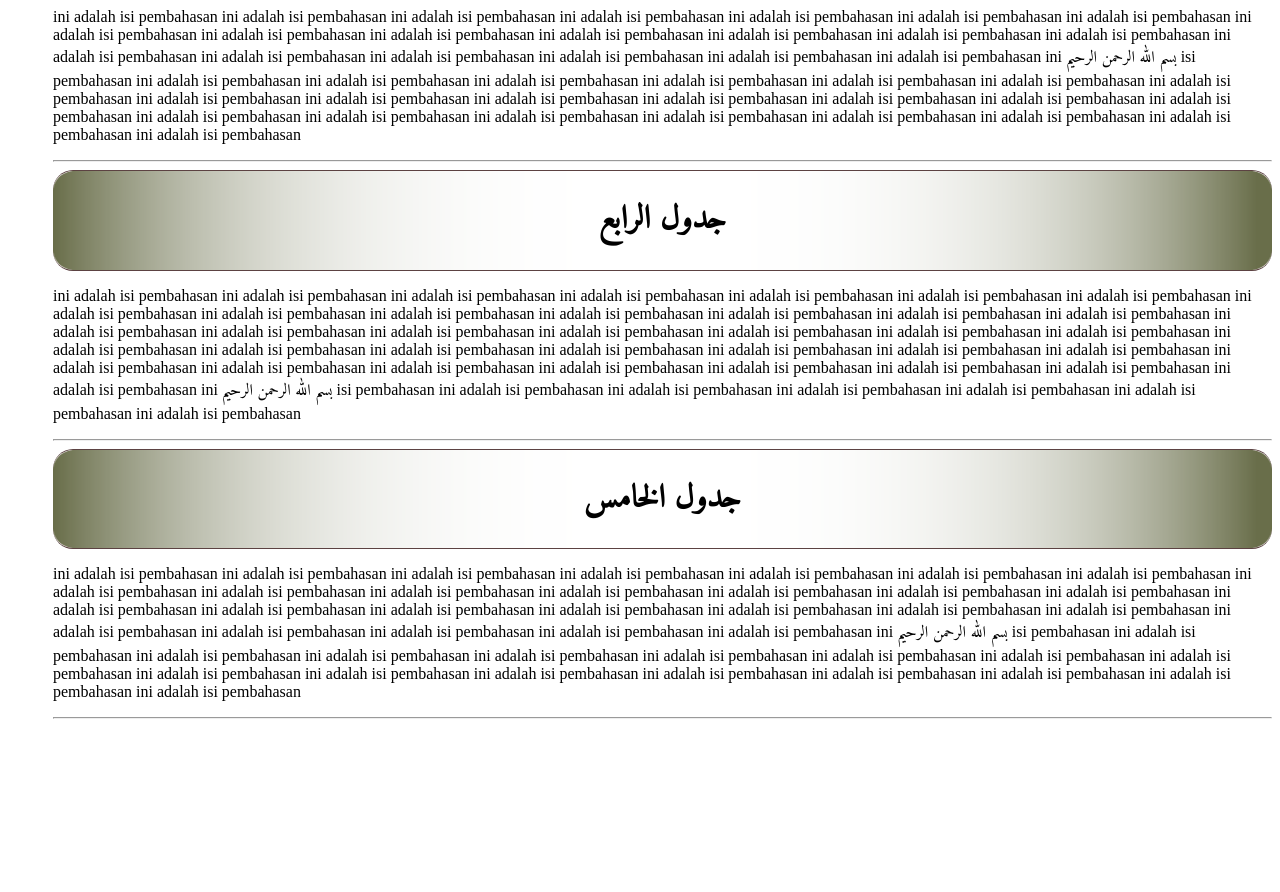
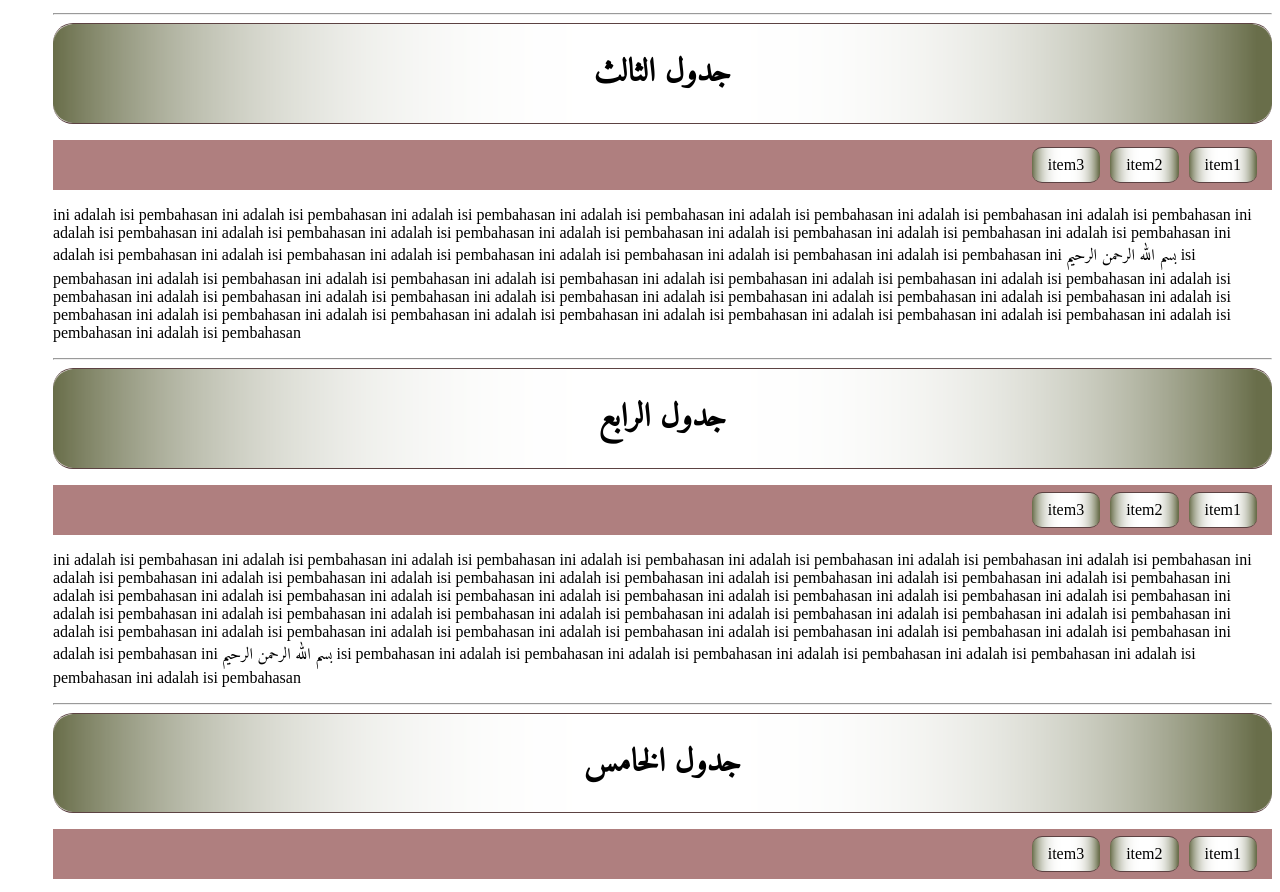
Before and after one commit to Kobong118/ikhwani-media, a plain HTML site: page stemplet bloger/mode-book.html in a window 1280 px wide. Shown: the part 745-1637 px from the top of the page. Before the commit the page ends 1472 px from the top, so only its background shows below. Drawn offline with Linux system fonts and the light colour scheme.

Commit message:
navigasi

```diff
--- a/stemplet bloger/mode-book.css
+++ b/stemplet bloger/mode-book.css
@@ -22,12 +22,12 @@ a {
     padding: 10px 0 10px 0;
 
 }
-.mb-menu ul {
+ul {
     list-style-type: none;
     padding: 0 10px 0 5px;
   }
 
-  .mb-menu  ul li {
+   ul li {
     padding: 8px 16px;
     margin: 5px 0 5px 0;
     border-top: 1px solid #5c4242;
@@ -38,6 +38,20 @@ a {
     background-size:100% 100%;
     background-repeat: no-repeat;
     text-align: center;
+  }
+  .navig{
+    position: -webkit-sticky;
+    position: sticky;
+    top: 20px;
+    height: 50px;
+    background-color: rgb(175, 127, 127);
+  }
+  .navig ul{
+    padding-top: 7px;
+  }
+  .navig ul li{
+    float: right;
+    margin: 0 5px 0 5px;
   }
 
 .hidden{
--- a/stemplet bloger/mode-book.html
+++ b/stemplet bloger/mode-book.html
@@ -18,26 +18,51 @@
     <div class="mb-main">
         <div class="konten" >
             <div class="mb-head"><h1>جدول الاول</h1></div>
+            <div class="navig"><ul>
+                <li>item1</li>
+                <li>item2</li>
+                <li>item3</li>
+            </ul></div>
             <div class="mb-body"><p>ini adalah isi pembahasan ini adalah isi pembahasan ini adalah isi pembahasan ini adalah isi pembahasan ini adalah isi pembahasan ini adalah isi pembahasan ini adalah isi pembahasan ini adalah isi pembahasan ini adalah isi pembahasan ini adalah isi pembahasan ini adalah isi pembahasan ini adalah isi pembahasan ini adalah isi pembahasan ini adalah isi pembahasan ini <span>بسم الله الرحمن الرحيم</span> isi pembahasan ini adalah isi pembahasan ini adalah isi pembahasan ini adalah isi pembahasan ini adalah isi pembahasan ini adalah isi pembahasan ini adalah isi pembahasan ini adalah isi pembahasan ini adalah isi pembahasan ini adalah isi pembahasan ini adalah isi pembahasan ini adalah isi pembahasan ini adalah isi pembahasan ini adalah isi pembahasan ini adalah isi pembahasan ini adalah isi pembahasan ini adalah isi pembahasan ini adalah isi pembahasan ini adalah isi pembahasan ini adalah isi pembahasan ini adalah isi pembahasan ini adalah isi pembahasan ini adalah isi pembahasan ini adalah isi pembahasan ini adalah isi pembahasan ini adalah isi pembahasan ini adalah isi pembahasan ini adalah isi pembahasan ini adalah isi pembahasan </p></div>
             <hr>
         </div>
         <div class="konten" >
             <div class="mb-head"><h1>جدول الثاني</h1></div>
+            <div class="navig"><ul>
+                <li>item1</li>
+                <li>item2</li>
+                <li>item3</li>
+            </ul></div>
             <div class="mb-body"><p>ini adalah isi pembahasan ini adalah isi pembahasan ini adalah isi pembahasan ini adalah isi pembahasan ini adalah isi pembahasan ini adalah isi pembahasan ini adalah isi pembahasan ini adalah isi pembahasan ini adalah isi pembahasan ini adalah isi pembahasan ini adalah isi pembahasan ini adalah isi pembahasan ini adalah isi pembahasan ini adalah isi pembahasan ini adalah isi pembahasan ini adalah isi pembahasan ini adalah isi pembahasan ini adalah isi pembahasan ini adalah isi pembahasan ini adalah isi pembahasan ini <span>بسم الله الرحمن الرحيم</span> isi pembahasan ini adalah isi pembahasan ini adalah isi pembahasan ini adalah isi pembahasan ini adalah isi pembahasan ini adalah isi pembahasan ini adalah isi pembahasan ini adalah isi pembahasan ini adalah isi pembahasan ini adalah isi pembahasan ini adalah isi pembahasan ini adalah isi pembahasan ini adalah isi pembahasan ini adalah isi pembahasan ini adalah isi pembahasan ini adalah isi pembahasan ini adalah isi pembahasan ini adalah isi pembahasan ini adalah isi pembahasan ini adalah isi pembahasan ini adalah isi pembahasan ini adalah isi pembahasan ini adalah isi pembahasan </p></div>
             <hr>
         </div>
         <div class="konten" >
             <div class="mb-head"><h1>جدول الثالث</h1></div>
+            <div class="navig"><ul>
+                <li>item1</li>
+                <li>item2</li>
+                <li>item3</li>
+            </ul></div>
             <div class="mb-body"><p>ini adalah isi pembahasan ini adalah isi pembahasan ini adalah isi pembahasan ini adalah isi pembahasan ini adalah isi pembahasan ini adalah isi pembahasan ini adalah isi pembahasan ini adalah isi pembahasan ini adalah isi pembahasan ini adalah isi pembahasan ini adalah isi pembahasan ini adalah isi pembahasan ini adalah isi pembahasan ini adalah isi pembahasan ini adalah isi pembahasan ini adalah isi pembahasan ini adalah isi pembahasan ini adalah isi pembahasan ini adalah isi pembahasan ini adalah isi pembahasan ini <span>بسم الله الرحمن الرحيم</span> isi pembahasan ini adalah isi pembahasan ini adalah isi pembahasan ini adalah isi pembahasan ini adalah isi pembahasan ini adalah isi pembahasan ini adalah isi pembahasan ini adalah isi pembahasan ini adalah isi pembahasan ini adalah isi pembahasan ini adalah isi pembahasan ini adalah isi pembahasan ini adalah isi pembahasan ini adalah isi pembahasan ini adalah isi pembahasan ini adalah isi pembahasan ini adalah isi pembahasan ini adalah isi pembahasan ini adalah isi pembahasan ini adalah isi pembahasan ini adalah isi pembahasan ini adalah isi pembahasan ini adalah isi pembahasan </p></div>
             <hr>
         </div>
         <div class="konten" >
             <div class="mb-head"><h1>جدول الرابع</h1></div>
+            <div class="navig"><ul>
+                <li>item1</li>
+                <li>item2</li>
+                <li>item3</li>
+            </ul></div>
             <div class="mb-body"><p>ini adalah isi pembahasan ini adalah isi pembahasan ini adalah isi pembahasan ini adalah isi pembahasan ini adalah isi pembahasan ini adalah isi pembahasan ini adalah isi pembahasan ini adalah isi pembahasan ini adalah isi pembahasan ini adalah isi pembahasan ini adalah isi pembahasan ini adalah isi pembahasan ini adalah isi pembahasan ini adalah isi pembahasan ini adalah isi pembahasan ini adalah isi pembahasan ini adalah isi pembahasan ini adalah isi pembahasan ini adalah isi pembahasan ini adalah isi pembahasan ini adalah isi pembahasan ini adalah isi pembahasan ini adalah isi pembahasan ini adalah isi pembahasan ini adalah isi pembahasan ini adalah isi pembahasan ini adalah isi pembahasan ini adalah isi pembahasan ini adalah isi pembahasan ini adalah isi pembahasan ini adalah isi pembahasan ini adalah isi pembahasan ini adalah isi pembahasan ini adalah isi pembahasan ini adalah isi pembahasan ini adalah isi pembahasan ini <span>بسم الله الرحمن الرحيم</span> isi pembahasan ini adalah isi pembahasan ini adalah isi pembahasan ini adalah isi pembahasan ini adalah isi pembahasan ini adalah isi pembahasan ini adalah isi pembahasan </p></div>
             <hr>
         </div>
         <div class="konten" >
             <div class="mb-head"><h1>جدول الخامس</h1></div>
+            <div class="navig"><ul>
+                <li>item1</li>
+                <li>item2</li>
+                <li>item3</li>
+            </ul></div>
             <div class="mb-body"><p>ini adalah isi pembahasan ini adalah isi pembahasan ini adalah isi pembahasan ini adalah isi pembahasan ini adalah isi pembahasan ini adalah isi pembahasan ini adalah isi pembahasan ini adalah isi pembahasan ini adalah isi pembahasan ini adalah isi pembahasan ini adalah isi pembahasan ini adalah isi pembahasan ini adalah isi pembahasan ini adalah isi pembahasan ini adalah isi pembahasan ini adalah isi pembahasan ini adalah isi pembahasan ini adalah isi pembahasan ini adalah isi pembahasan ini adalah isi pembahasan ini adalah isi pembahasan ini adalah isi pembahasan ini adalah isi pembahasan ini adalah isi pembahasan ini adalah isi pembahasan ini adalah isi pembahasan ini <span>بسم الله الرحمن الرحيم</span> isi pembahasan ini adalah isi pembahasan ini adalah isi pembahasan ini adalah isi pembahasan ini adalah isi pembahasan ini adalah isi pembahasan ini adalah isi pembahasan ini adalah isi pembahasan ini adalah isi pembahasan ini adalah isi pembahasan ini adalah isi pembahasan ini adalah isi pembahasan ini adalah isi pembahasan ini adalah isi pembahasan ini adalah isi pembahasan ini adalah isi pembahasan ini adalah isi pembahasan </p></div>
             <hr>
         </div>
```
